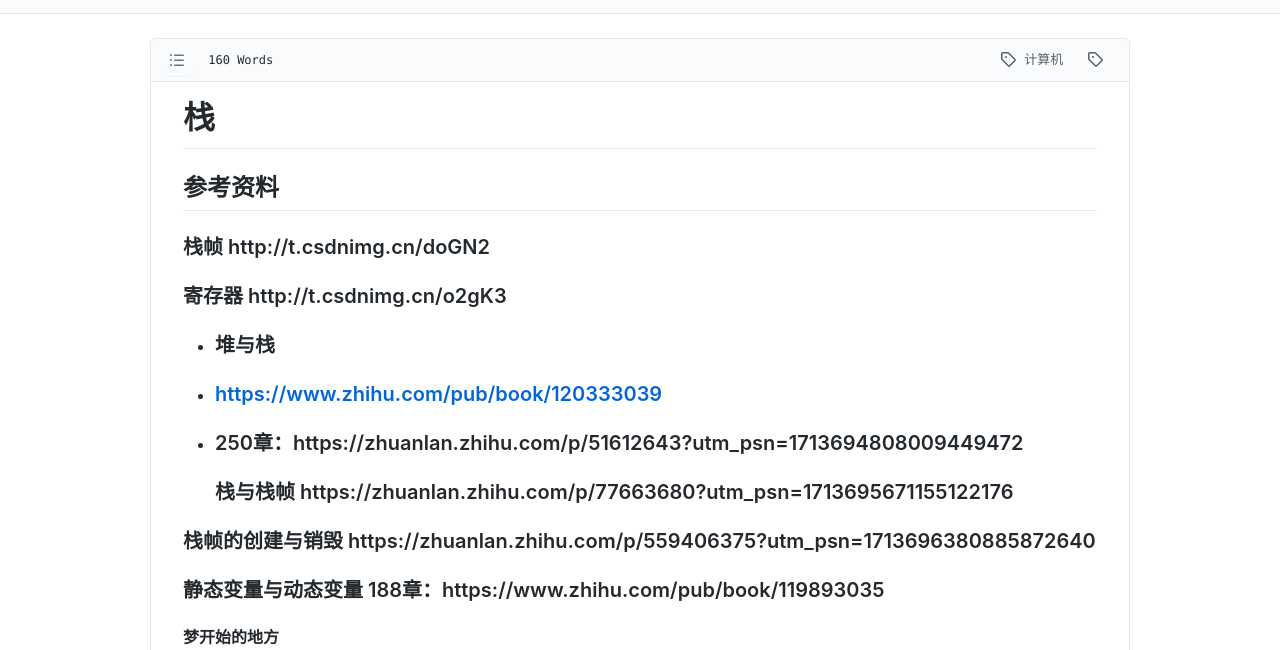
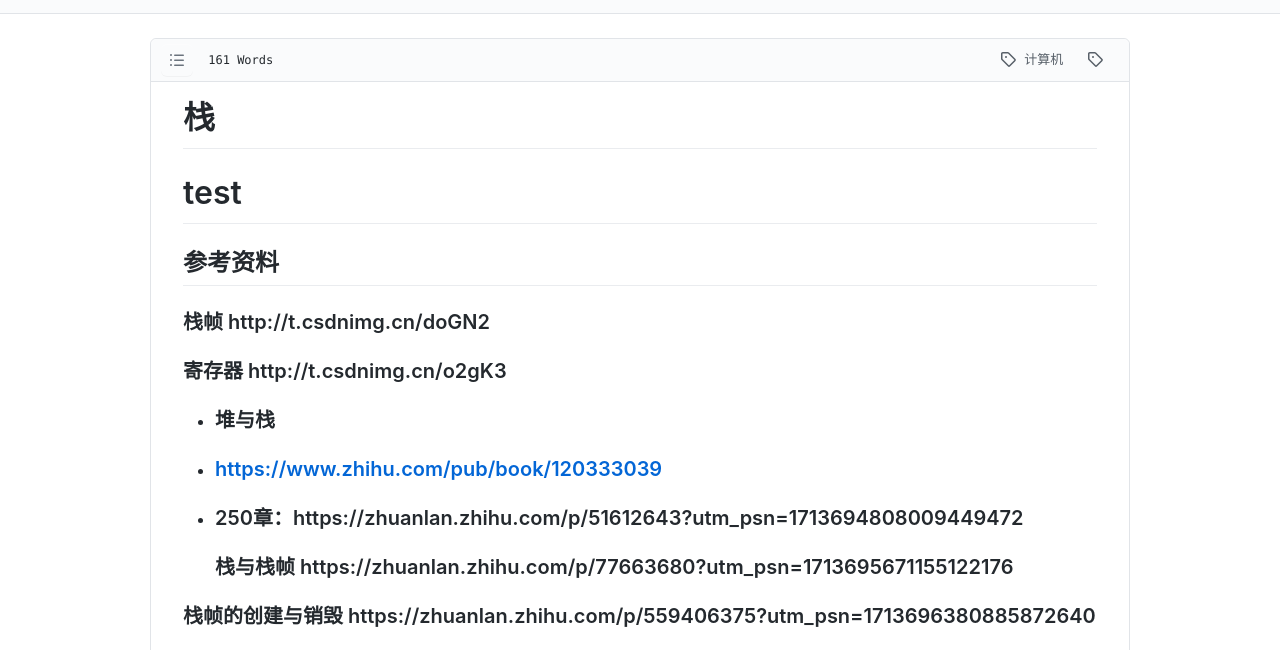
Before and after one commit to yuyue7070/yuyue7070.github.io, a plain HTML site: page post/stack/index.html in a window 1280 px wide. Shown: the part 132-782 px from the top of the page. Drawn offline with Linux system fonts and the light colour scheme.

Commit message:
upload yuyue7070/content@8129dcc4ab42bb63e870bd39291c767aa3d29743

```diff
--- a/post/stack/index.html
+++ b/post/stack/index.html
@@ -177,7 +177,7 @@
                         </div>
                       </div>
                     </details-menu>
-                      160 Words
+                      161 Words
 
 
                   </div>
@@ -210,6 +210,7 @@
 
               <div class="Box-body px-5 pb-5" style="z-index: 1">
                 <article class="markdown-body entry-content container-lg"><h1 id="栈">栈</h1>
+<h1 id="test">test</h1>
 <h2 id="参考资料">参考资料</h2>
 <h3 id="栈帧httptcsdnimgcndogn2">栈帧	http://t.csdnimg.cn/doGN2</h3>
 <h3 id="寄存器httptcsdnimgcno2gk3">寄存器	http://t.csdnimg.cn/o2gK3</h3>
```
